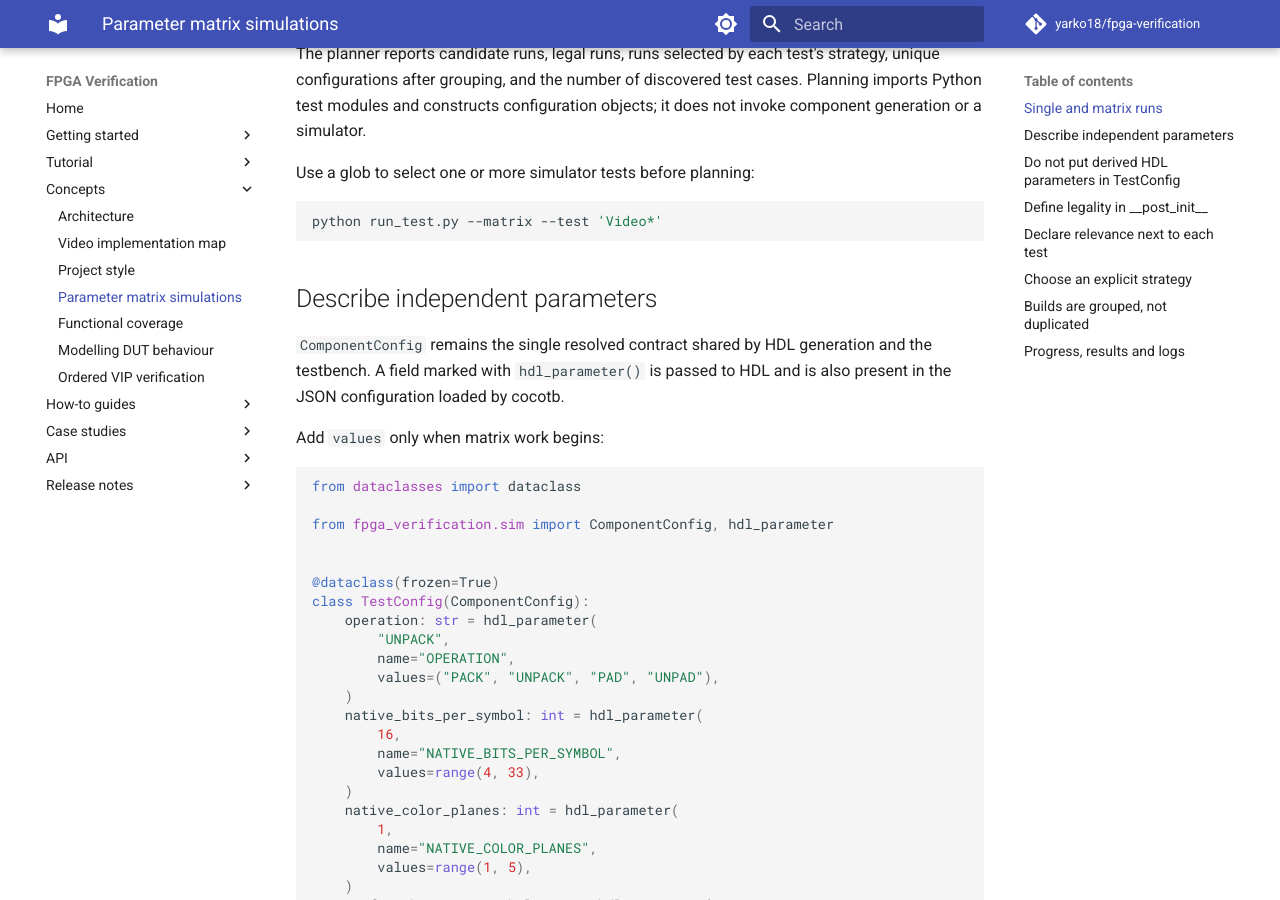
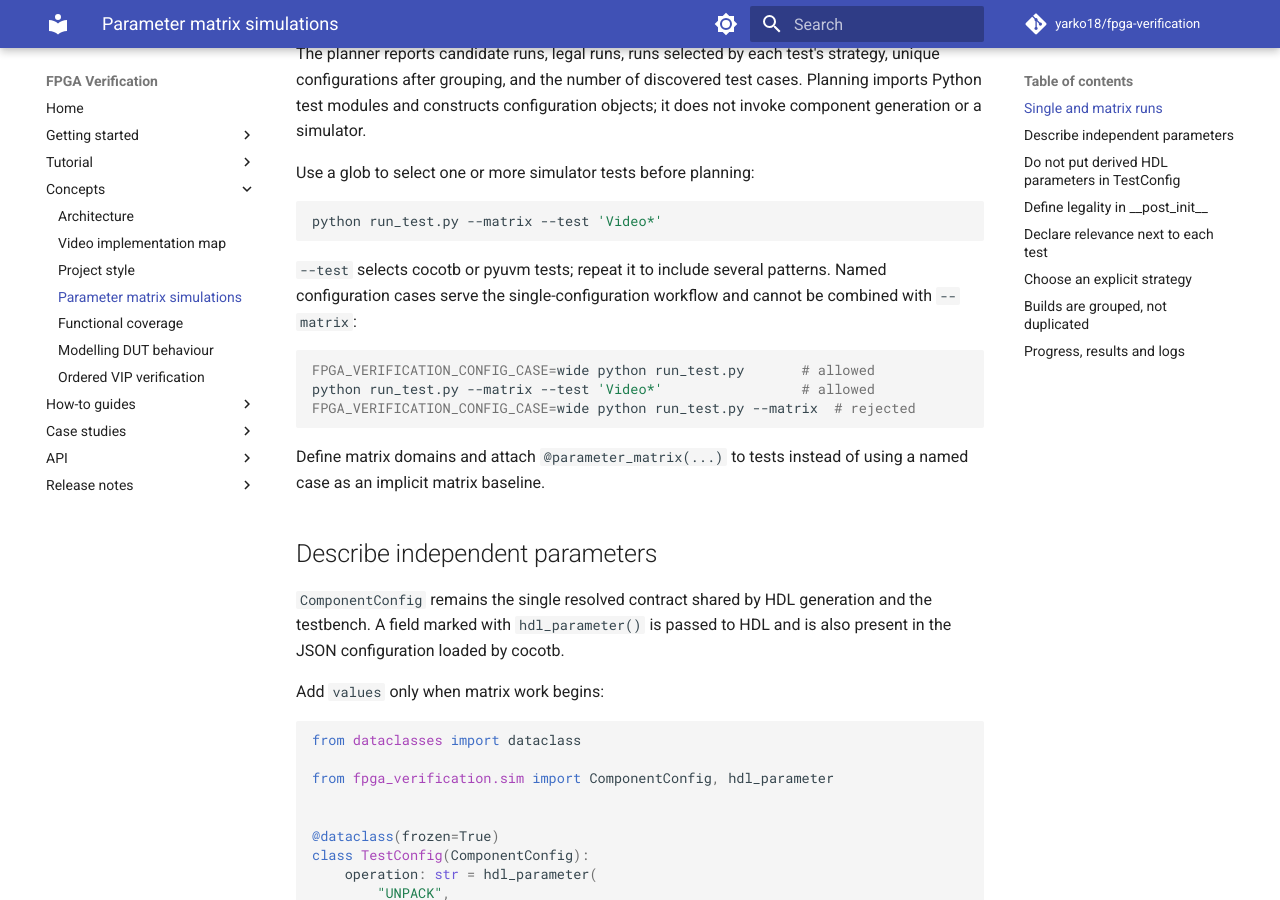
Before and after one commit to yarko18/fpga-verification, an MkDocs documentation site: the page built from docs/guide/parameter-matrix.md, in a window 1280 px wide and 900 px high, scrolled down 1280 px. Built offline with MkDocs 1.6.1 and Material for MkDocs 9.7.7, drawn with Linux system fonts in a browser that asks for light colours; comment, search, counter and statistics services are not loaded.

Commit message:
Rejected `FPGA_VERIFICATION_CONFIG_CASE` together with `--matrix`

````diff
--- a/docs/guide/parameter-matrix.md
+++ b/docs/guide/parameter-matrix.md
@@ -72,6 +72,19 @@ Use a glob to select one or more simulator tests before planning:
 ```bash
 python run_test.py --matrix --test 'Video*'
 ```
+
+`--test` selects cocotb or pyuvm tests; repeat it to include several patterns.
+Named configuration cases serve the single-configuration workflow and cannot
+be combined with `--matrix`:
+
+```bash
+FPGA_VERIFICATION_CONFIG_CASE=wide python run_test.py       # allowed
+python run_test.py --matrix --test 'Video*'                 # allowed
+FPGA_VERIFICATION_CONFIG_CASE=wide python run_test.py --matrix  # rejected
+```
+
+Define matrix domains and attach `@parameter_matrix(...)` to tests instead of
+using a named case as an implicit matrix baseline.
 
 ## Describe independent parameters
 
````
Also changed, not shown: CHANGELOG.md (+2 -0 lines), docs/sim/runners.md (+5 -0 lines), 4 other files.
